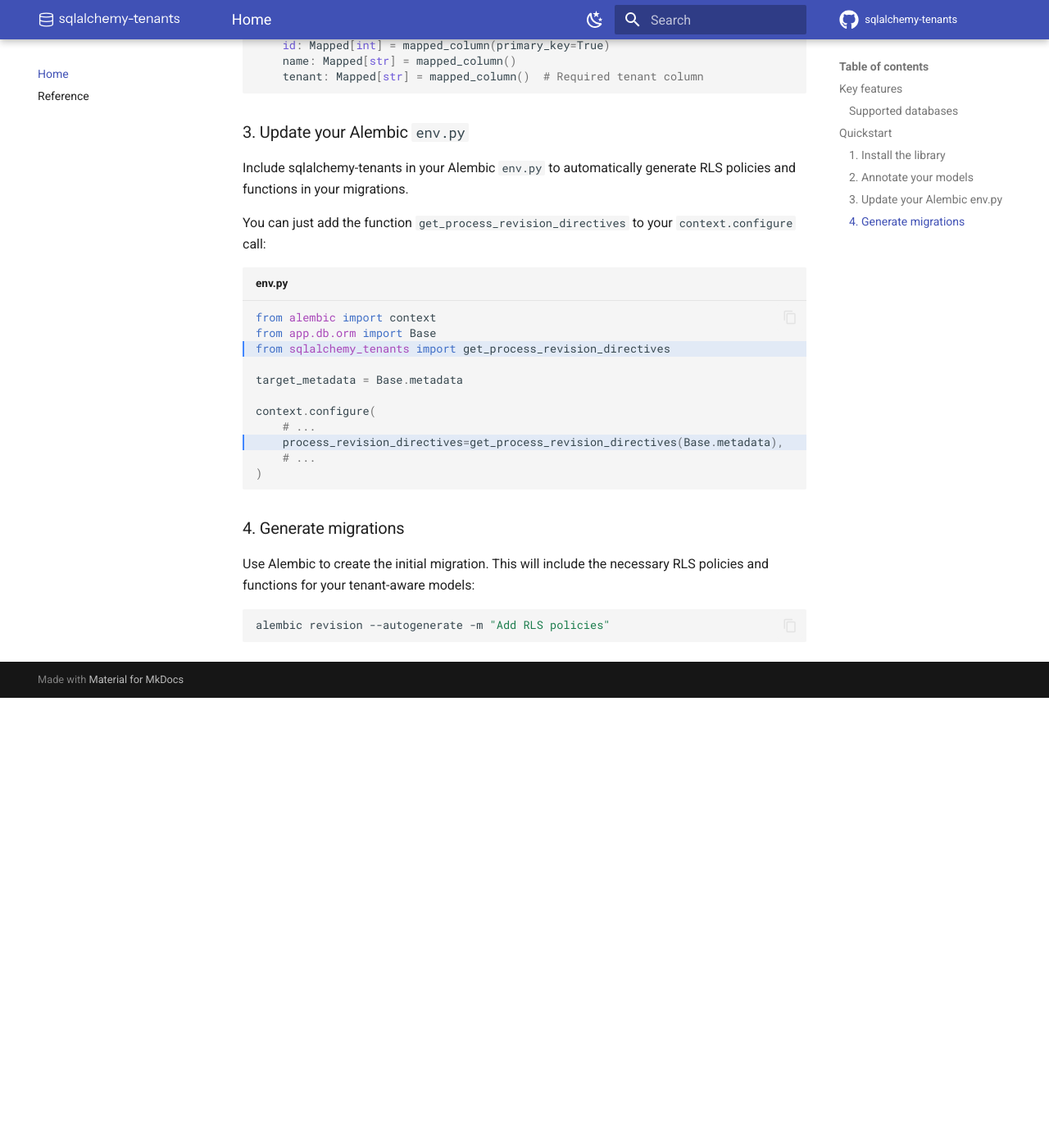
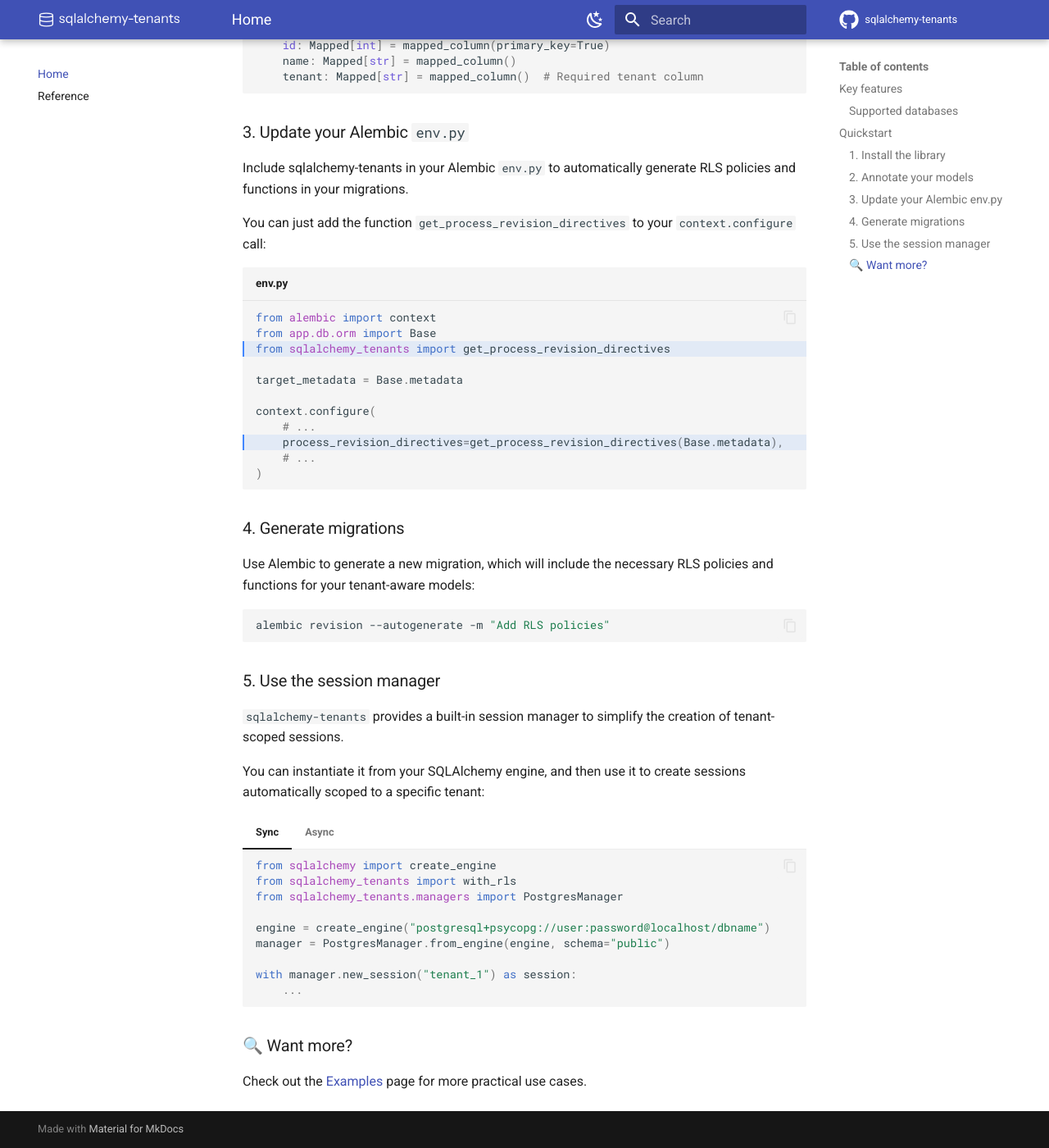
Before and after one commit to Telemaco019/sqlalchemy-tenants, an MkDocs documentation site: the page built from docs/index.md, in a window 1280 px wide and 1400 px high, scrolled down 1939 px. Shown: the whole window at 82% size. Built offline with MkDocs 1.6.1 and Material for MkDocs 9.7.7, drawn with Linux system fonts in a browser that asks for light colours; comment, search, counter and statistics services are not loaded; before the commit the page ends 2790 px from its top, so only the background shows below that.

Commit message:
more doc

````diff
--- a/docs/index.md
+++ b/docs/index.md
@@ -163,9 +163,52 @@
 ```
 
 ### 4. Generate migrations
-Use Alembic to create the initial migration. This will include the necessary
+Use Alembic to generate a new migration, which will include the necessary
 RLS policies and functions for your tenant-aware models:
 
 ```bash
 alembic revision --autogenerate -m "Add RLS policies"
 ```
+
+
+### 5. Use the session manager
+
+`sqlalchemy-tenants` provides a built-in session manager to simplify the creation of
+tenant-scoped sessions.
+
+You can instantiate it from your SQLAlchemy engine, and then use it to create sessions
+automatically scoped to a specific tenant:
+
+=== "Sync"
+
+    ```python
+    from sqlalchemy import create_engine
+    from sqlalchemy_tenants import with_rls
+    from sqlalchemy_tenants.managers import PostgresManager
+
+    engine = create_engine("postgresql+psycopg://user:password@localhost/dbname")
+    manager = PostgresManager.from_engine(engine, schema="public")
+
+    with manager.new_session("tenant_1") as session:
+        ...
+    ```
+
+=== "Async"
+
+    ```python
+    from sqlalchemy.ext.asyncio import create_async_engine
+    from sqlalchemy_tenants import with_rls
+    from sqlalchemy_tenants.aio.managers import PostgresManager
+
+    engine = create_async_engine("postgresql+psycopg://user:password@localhost/dbname")
+    manager = PostgresManager.from_engine(engine, schema="public")
+
+
+    async def main() -> None:
+        async with manager.new_session("tenant_1") as session:
+            ...
+    ```
+
+### 🔍 Want more?
+
+Check out the [Examples](./examples) page for more practical use cases.
````
Also changed, not shown: 2 other files.
